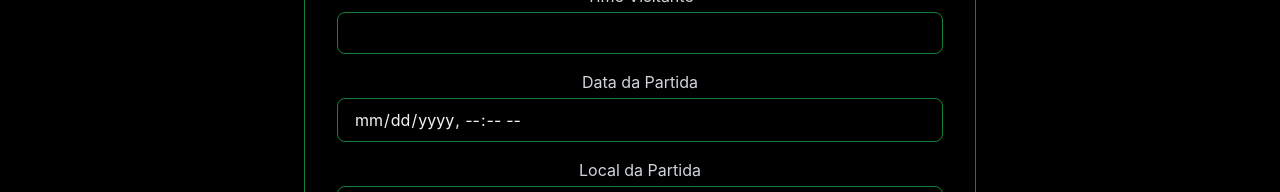
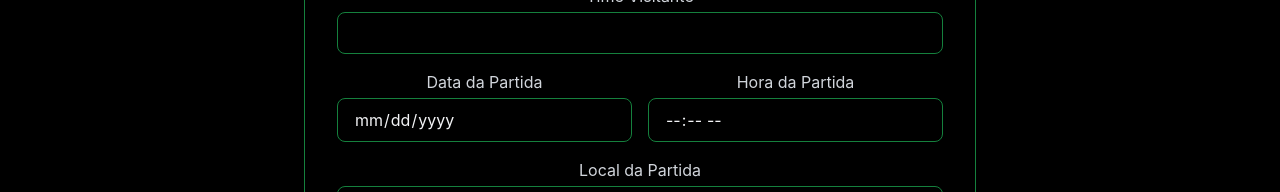
Before and after one commit to FiJan-dev/WagerTorneios, a React (Vite) app in the folder client/: page /cadastropartida in a window 1280 px wide. Shown: the part 372-564 px from the top of the page. Built offline with nearby package versions, Linux system fonts and the light colour scheme; no server answers; sample sign-in values are in the browser's storage.

Commit message:
date and time clean

```diff
--- a/client/src/pages/CadastroPartida.jsx
+++ b/client/src/pages/CadastroPartida.jsx
@@ -14,6 +14,7 @@ function CadastroPartida() {
     time_casa: '',
     time_visitante: '',
     data_partida: '',
+    hora_partida: '',
     local_partida: '',
     placar_casa: 0,
     placar_visitante: 0,
@@ -41,6 +42,7 @@ function CadastroPartida() {
       !formData.time_casa ||
       !formData.time_visitante ||
       !formData.data_partida ||
+      !formData.hora_partida ||
       !formData.local_partida
     ) {
       setError('Preencha todos os campos obrigatórios.');
@@ -51,13 +53,13 @@ function CadastroPartida() {
       return;
     }
 
-    // Validação de data da partida
-    const dataPartida = new Date(formData.data_partida);
+    // Validação de data da partida (combinar data e hora)
+    const dataHoraPartida = new Date(`${formData.data_partida}T${formData.hora_partida}`);
     const agora = new Date();
     const umAnoNoFuturo = new Date();
     umAnoNoFuturo.setFullYear(agora.getFullYear() + 2); // Máximo 2 anos no futuro
 
-    if (dataPartida > umAnoNoFuturo) {
+    if (dataHoraPartida > umAnoNoFuturo) {
       setError('A data da partida não pode ser superior a 2 anos no futuro.');
       return;
     }
@@ -67,7 +69,7 @@ function CadastroPartida() {
     setLoading(true);
     // Validação específica quando há campeonato selecionado
     if (selectedCampeonato) {
-      const dataPartida = new Date(formData.data_partida);
+      const dataPartida = new Date(`${formData.data_partida}T${formData.hora_partida}`);
       const dataInicio = new Date(selectedCampeonato.data_inicio + 'T00:00:00');
       const dataFim = new Date(selectedCampeonato.data_fim + 'T23:59:59');
 
@@ -80,7 +82,17 @@ function CadastroPartida() {
     }
 
     try {
-      const payload = { ...formData };
+      // Combinar data e hora para enviar ao backend
+      const dataHoraCompleta = `${formData.data_partida}T${formData.hora_partida}`;
+
+      const payload = {
+        ...formData,
+        data_partida: dataHoraCompleta
+      };
+
+      // Remover o campo hora_partida do payload (não existe no backend)
+      delete payload.hora_partida;
+
       if (selectedCampeonato) {
         payload.id_campeonato = selectedCampeonato.id_campeonato;
       }
@@ -323,16 +335,30 @@ function CadastroPartida() {
               />
             </div>
 
+            <div className='grid grid-cols-1 md:grid-cols-2 gap-4'>
               <div className='flex flex-col gap-1'>
                 <label className='text-gray-300'>Data da Partida</label>
                 <input
-                type='datetime-local'
+                  type='date'
                   name='data_partida'
                   value={formData.data_partida}
                   onChange={handleChange}
                   required
                   className='px-4 py-2 rounded-lg border border-green-700 bg-black text-gray-100 focus:border-green-500 focus:ring-2 focus:ring-green-500/30 focus:outline-none w-full'
                 />
+              </div>
+
+              <div className='flex flex-col gap-1'>
+                <label className='text-gray-300'>Hora da Partida</label>
+                <input
+                  type='time'
+                  name='hora_partida'
+                  value={formData.hora_partida}
+                  onChange={handleChange}
+                  required
+                  className='px-4 py-2 rounded-lg border border-green-700 bg-black text-gray-100 focus:border-green-500 focus:ring-2 focus:ring-green-500/30 focus:outline-none w-full'
+                />
+              </div>
             </div>
 
             <div className='flex flex-col gap-1'>
```
Lines whose indentation alone changed are shown as unchanged.
